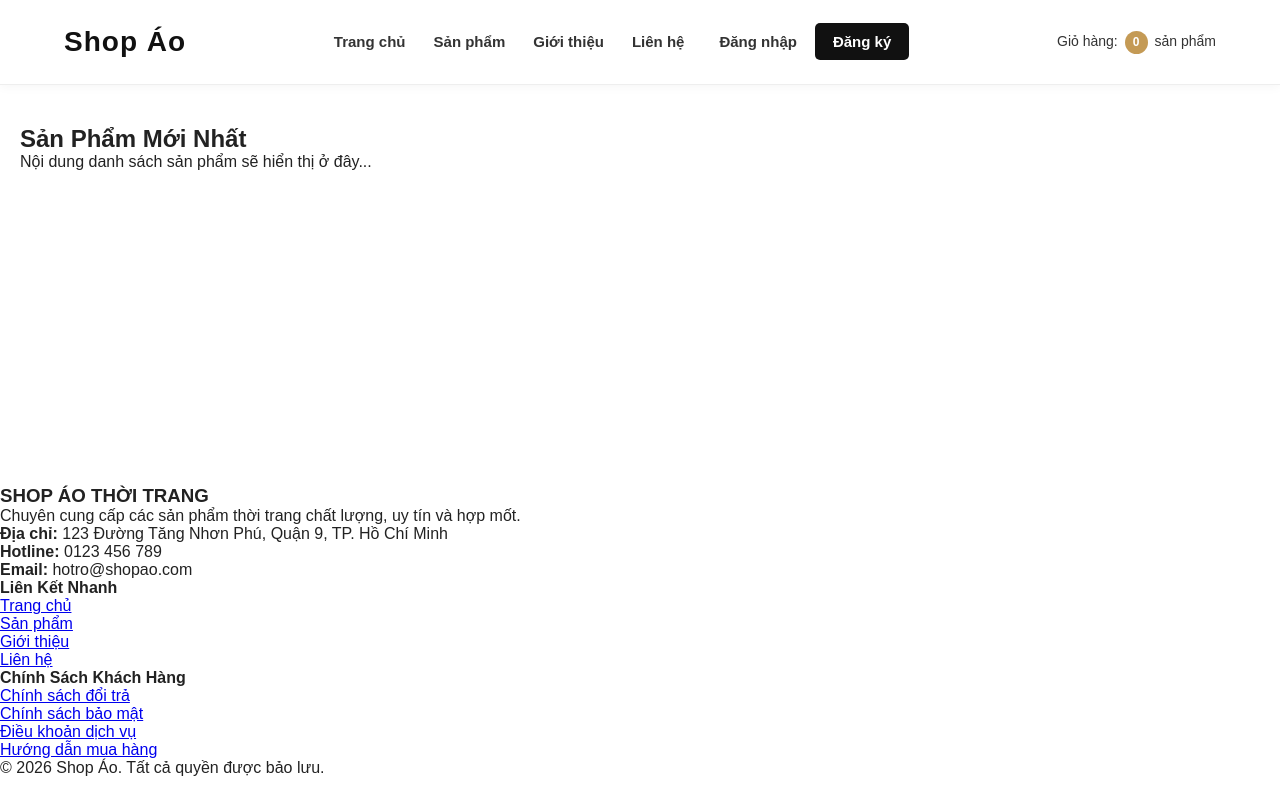
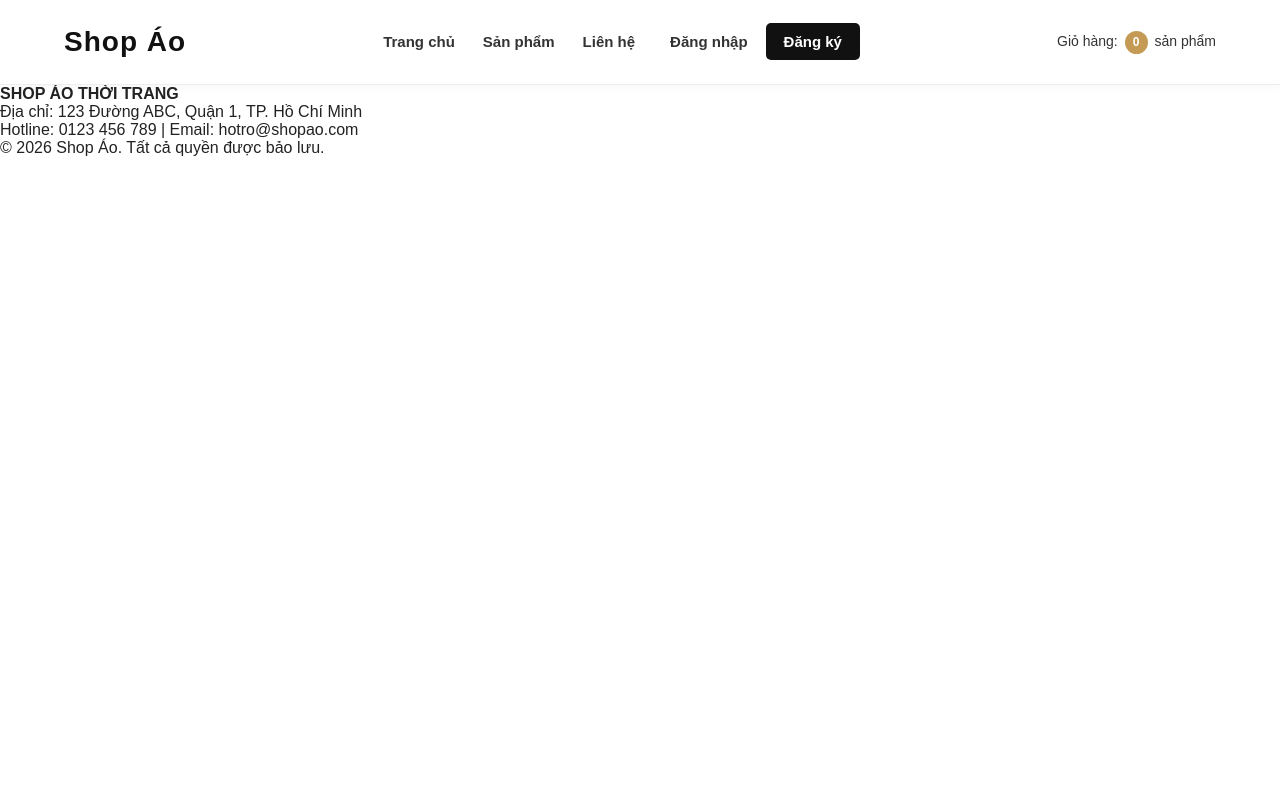
Before and after one commit to Pika9000/shop-ao-nam, a Next.js app: page / in a window 1280 px wide. Built offline with nearby package versions, Linux system fonts and the light colour scheme.

Commit message:
cap nhat day trang

```diff
--- a/src/app/page.js
+++ b/src/app/page.js
@@ -3,7 +3,6 @@ import Link from "next/link";
 export default function Home() {
   return (
     <div>
-      {/* 1. Thanh tiêu đề (Header) */}
       <header>
         <div className="logo">
           <Link href="/">
@@ -15,7 +14,6 @@ export default function Home() {
           <ul>
             <li><Link href="/">Trang chủ</Link></li>
             <li><Link href="/products">Sản phẩm</Link></li>
-            <li><Link href="/about-us">Giới thiệu</Link></li>
             <li><Link href="/contact">Liên hệ</Link></li>
           </ul>
 
@@ -32,51 +30,11 @@ export default function Home() {
         </div>
       </header>
 
-      {/* 2. Nội dung chính của trang (Main Content) */}
-      <main style={{ padding: '40px 20px', minHeight: '50vh' }}>
-        <h2>Sản Phẩm Mới Nhất</h2>
-        <p>Nội dung danh sách sản phẩm sẽ hiển thị ở đây...</p>
-      </main>
-
-      {/* 3. Thông tin đáy trang (Footer) */}
-      <footer className="site-footer">
-        <div className="footer-container">
-          {/* Cột 1: Thông tin liên hệ Shop */}
-          <div className="footer-info">
-            <h3>SHOP ÁO THỜI TRANG</h3>
-            <p>Chuyên cung cấp các sản phẩm thời trang chất lượng, uy tín và hợp mốt.</p>
-            <p><strong>Địa chỉ:</strong> 123 Đường Tăng Nhơn Phú, Quận 9, TP. Hồ Chí Minh</p>
-            <p><strong>Hotline:</strong> 0123 456 789</p>
-            <p><strong>Email:</strong> hotro@shopao.com</p>
-          </div>
-
-          {/* Cột 2: Điều hướng nhanh */}
-          <div className="footer-links">
-            <h4>Liên Kết Nhanh</h4>
-            <ul>
-              <li><Link href="/">Trang chủ</Link></li>
-              <li><Link href="/products">Sản phẩm</Link></li>
-              <li><Link href="/about-us">Giới thiệu</Link></li>
-              <li><Link href="/contact">Liên hệ</Link></li>
-            </ul>
-          </div>
-
-          {/* Cột 3: Chính sách */}
-          <div className="footer-policy">
-            <h4>Chính Sách Khách Hàng</h4>
-            <ul>
-              <li><Link href="#">Chính sách đổi trả</Link></li>
-              <li><Link href="#">Chính sách bảo mật</Link></li>
-              <li><Link href="#">Điều khoản dịch vụ</Link></li>
-              <li><Link href="#">Hướng dẫn mua hàng</Link></li>
-            </ul>
-          </div>
-        </div>
-
-        {/* Dòng bản quyền ở dưới cùng */}
-        <div className="footer-bottom">
-          <p>&copy; {new Date().getFullYear()} Shop Áo. Tất cả quyền được bảo lưu.</p>
-        </div>
+      <footer>
+        <p><strong>SHOP ÁO THỜI TRANG</strong></p>
+        <p>Địa chỉ: 123 Đường ABC, Quận 1, TP. Hồ Chí Minh</p>
+        <p>Hotline: 0123 456 789 | Email: hotro@shopao.com</p>
+        <p>&copy; 2026 Shop Áo. Tất cả quyền được bảo lưu.</p>
       </footer>
     </div>
   );
```
